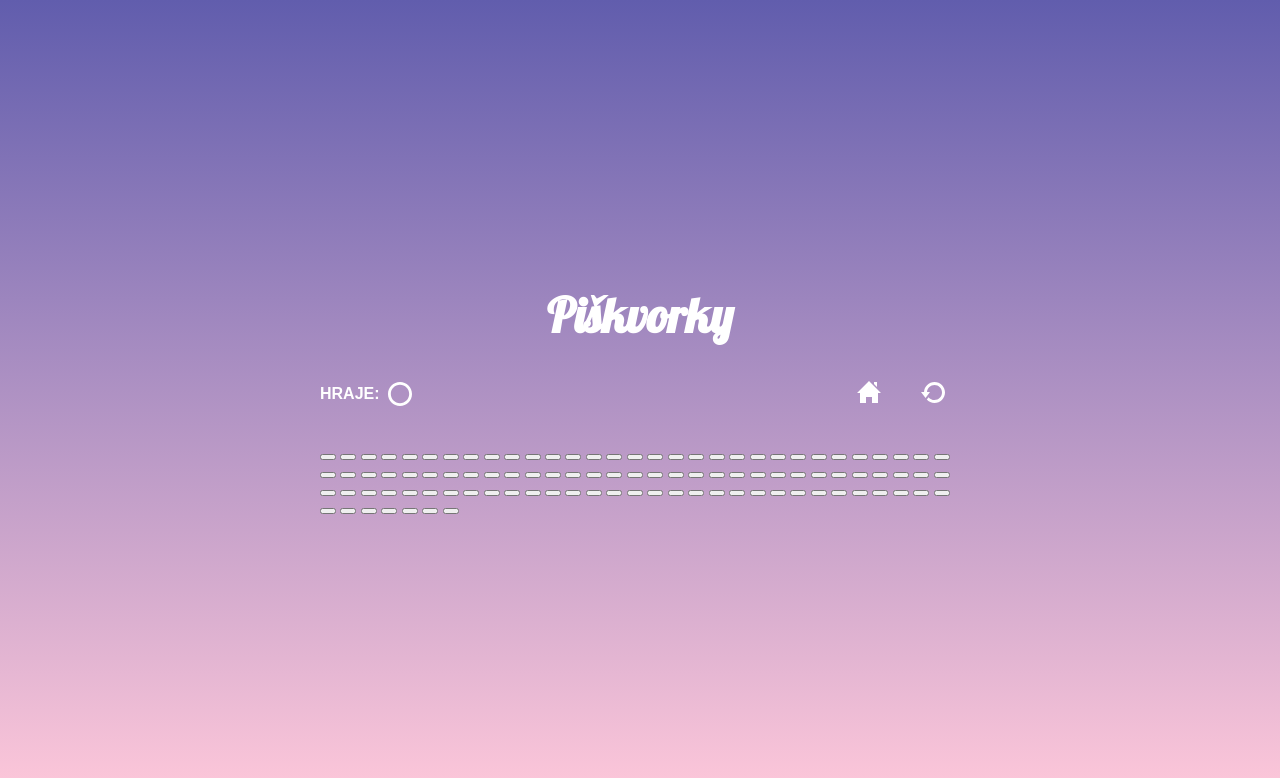
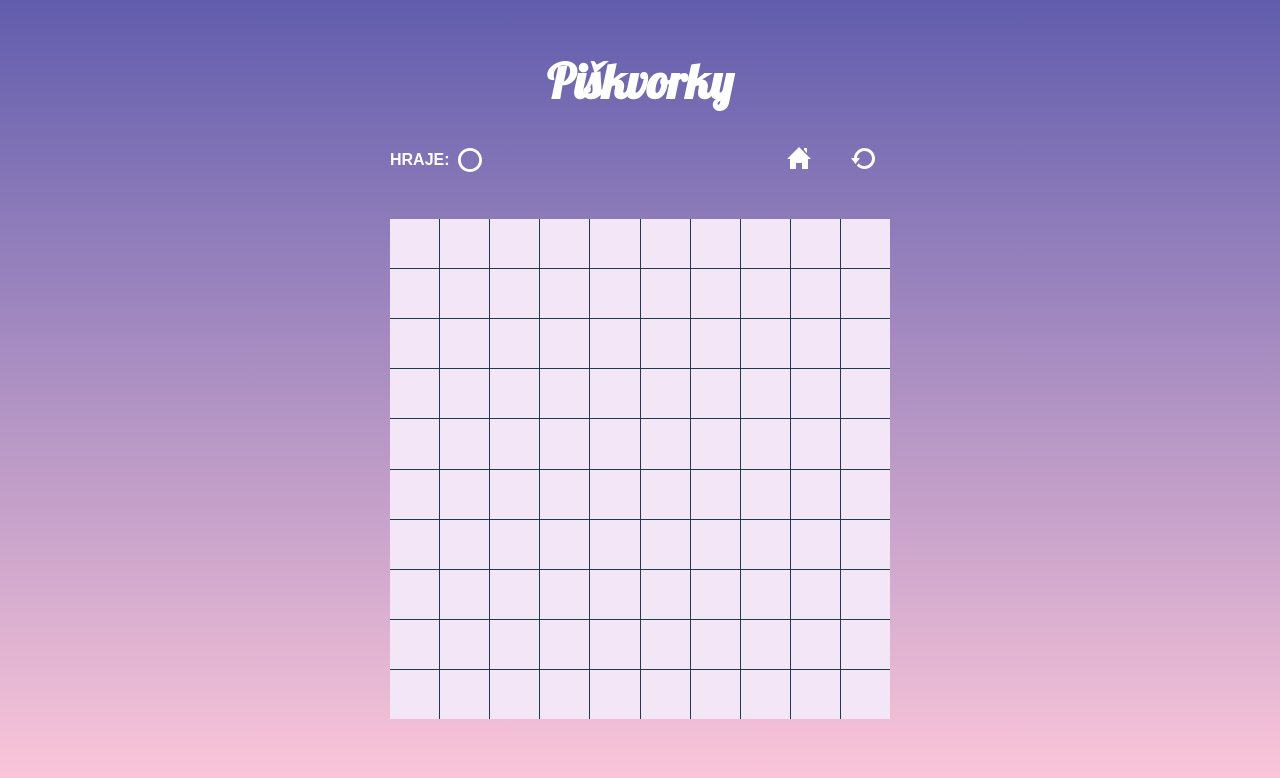
Before and after one commit to Stepankalu/piskvorky, a plain HTML site: page hra.html in a window 1280 px wide. Drawn offline with Linux system fonts and the light colour scheme.

Commit message:
nastylované hrací pole a funkční buttony pro přechody mezi stránkami

```diff
--- a/style.css
+++ b/style.css
@@ -1,4 +1,9 @@
 /* style pro index.html */
+
+*, *::before, *::after {
+    box-sizing: border-box;
+  }
+
 body {
     background: linear-gradient(to bottom, #615dad, #ffc8da);
     margin: 0;
@@ -154,3 +159,35 @@ h1 {
   }
 
 /* Herní pole */
+
+  body {
+    background: linear-gradient(to bottom, #615dad, #ffc8da);
+    margin: 0;
+    padding: 0;
+    font-family: sans-serif;
+  }
+
+  /* Herního pole (10×10) */
+  .herni_pole {
+    display: grid;
+    grid-template-columns: repeat(10, 1fr);
+    gap: 1px;
+    width: 500px;
+    max-width: 80vmin;
+    margin: 30px auto;
+    background-color: #1f3b4d;
+  }
+
+  .policko {
+    background-color: #f3e6f6;
+    border: none;
+    width: 100%;
+    aspect-ratio: 1 / 1;
+    cursor: pointer;
+    transition: background-color 0.2s ease;
+  }
+
+  .policko:hover,
+  .policko:focus {
+    background-color: #eaddf1;
+  }
```
